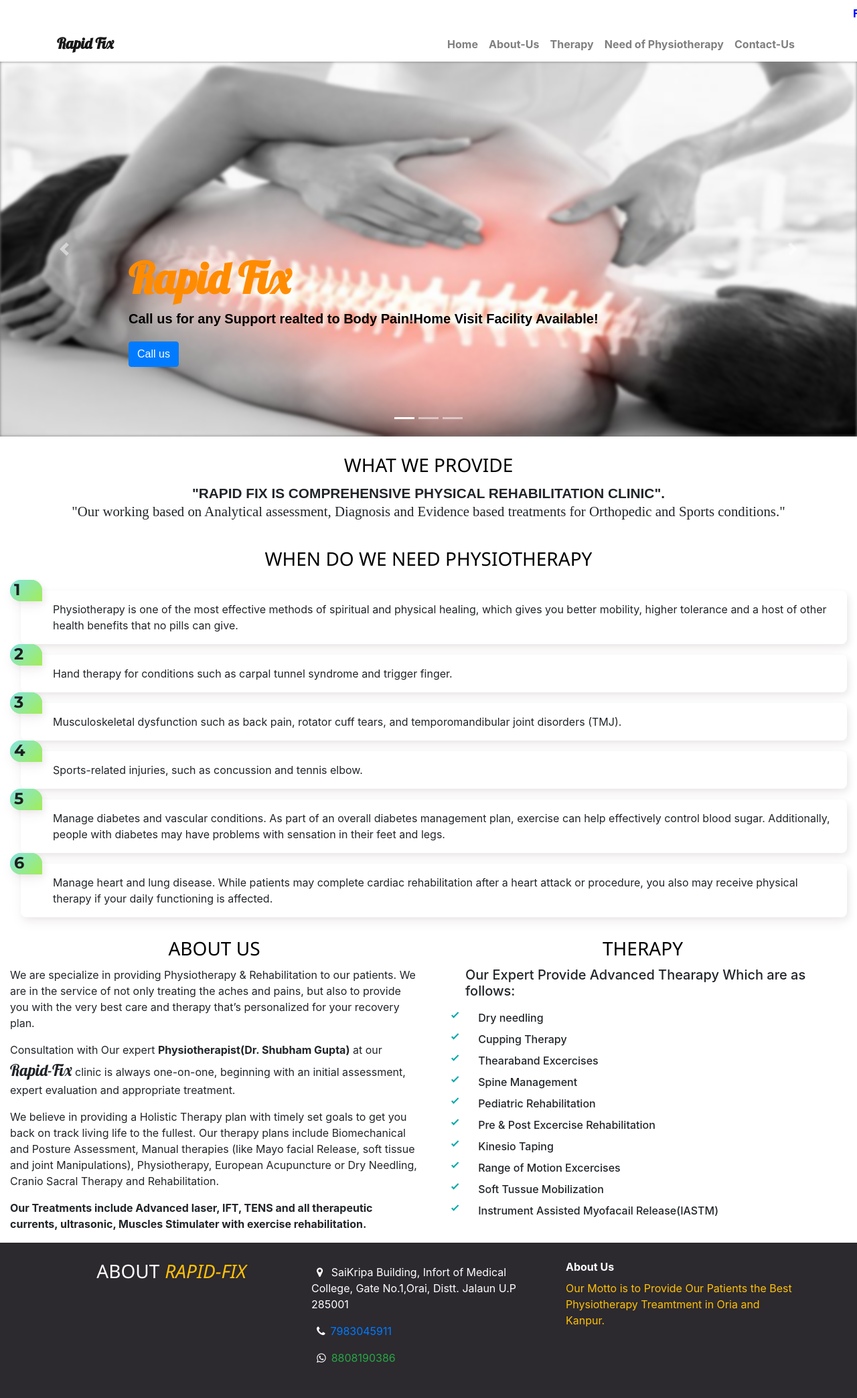
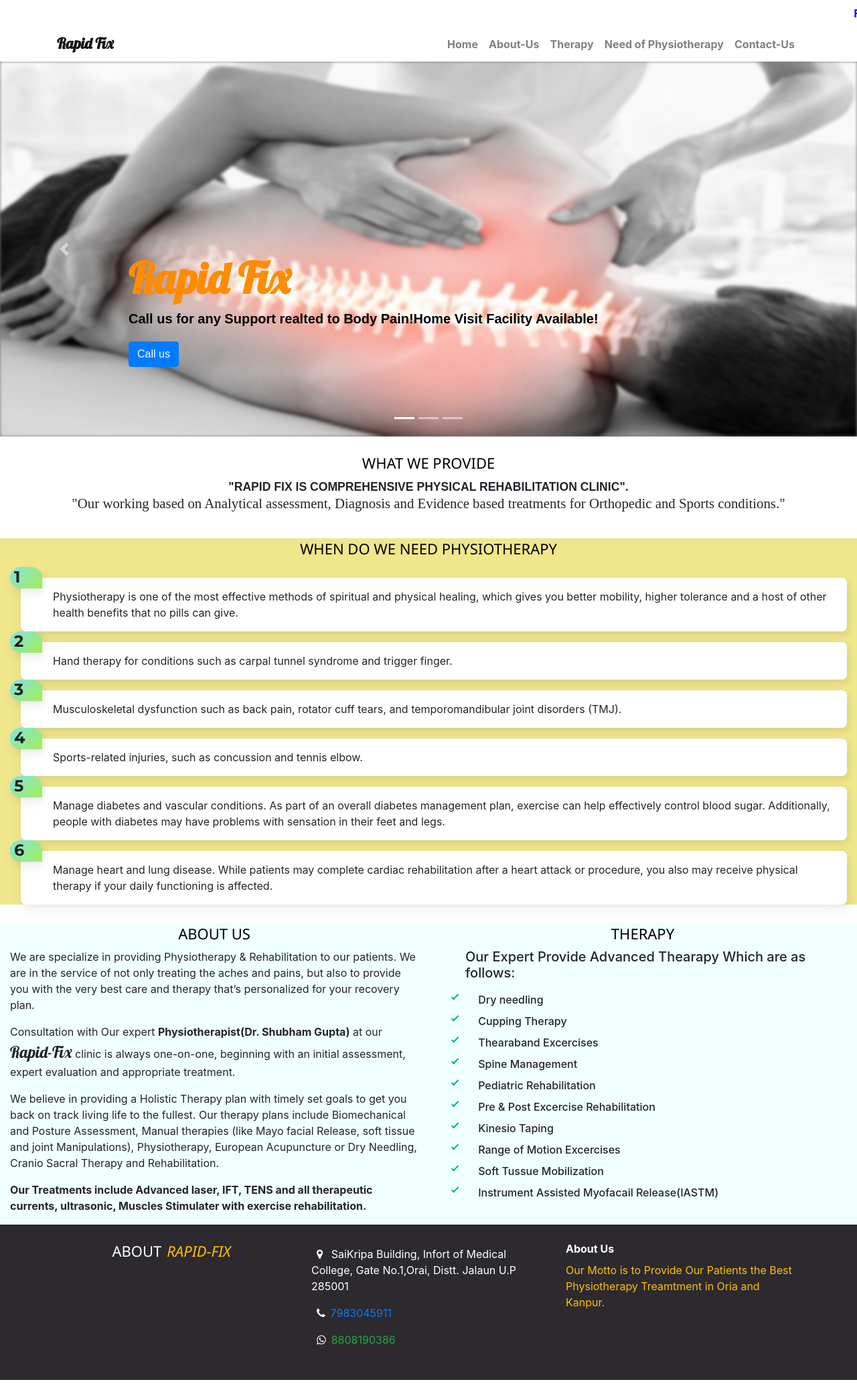
Before and after one commit to vegito-jin/rapidfix, a PHP site: page /index.html in a window 1280 px wide. Shown: the whole page at 67% size. After the commit the page ends 2061 px from the top, so only its background shows below. Run offline with PHP 8.4, Linux system fonts and the light colour scheme; some libraries are stand-ins or nearby versions.

Commit message:
some ui changes

```diff
--- a/css/style.css
+++ b/css/style.css
@@ -1,8 +1,6 @@
 @import url('https://fonts.googleapis.com/css?family=Open+Sans:400,700,800');
 @import url('https://fonts.googleapis.com/css?family=Lobster');
 @import url(https://fonts.googleapis.com/css?family=Montserrat:700|Raleway:400,400i,700,700i);
-
-
 html {
   scroll-behavior: smooth;
   margin: 0;
@@ -10,9 +8,8 @@ html {
   box-sizing: border-box;
   font-family: -apple-system, BlinkMacSystemFont, 'Segoe UI', Roboto, Oxygen, Ubuntu, Cantarell, 'Open Sans', 'Helvetica Neue', sans-serif;
 }
-
 .navbar .navbar-brand {
-  font-family: 'Lobster', cursive;
+  font-family: 'Lobster', cursive !important;
   font-size: 1.4rem;
 }
 .container treatment-sec{
@@ -25,16 +22,13 @@ font-weight: bold;
 font-size: 1rem;
 word-spacing: auto;
 }
-
 .techniques{
   list-style: none;
   text-transform:uppercase;
 }
-
 .navbar a:hover{
   font-weight: 900;
 }
-
 h3{
   text-align: center;
   font-weight: 500;
@@ -42,22 +36,22 @@ h3{
   text-transform: uppercase;
   padding: 2px;
   color: black;
+  font-size: 22px;
 }
 .rapid{
-  font-family: 'lobster','cursive';
+  font-family: 'lobster','cursive' !important;
   font-size: 1.5rem;
   font-weight: 300;
 }
 .quote{
   font-family: sans-serif;
-  font-size: 1.3rem;
+  font-size: 1.1rem;
   font-weight: 600 !important;
   text-align: center;
   margin: 0;
   padding: 0;
   text-transform: uppercase;
 }
-
 .quote2{
   margin-top: 0em !important;
   font-family: 'Times New Roman', Times, serif;
@@ -74,13 +68,11 @@ h3{
   color:blue;
   font-weight: bold;
 }
-
 .top-bar a {
   color:violet;
   text-decoration: none;
   text-transform: uppercase;
 }
-
  .carousel {
   min-width:100%
 }
@@ -92,7 +84,6 @@ h3{
   font-weight: bold;
   font-family: sans-serif;
 }
-
 .carousel-caption h1{
   font-family: 'Lobster', cursive;
   font-size: 4rem;
@@ -102,13 +93,10 @@ h3{
 .carousel-caption p{
   color: black;
 }
-
-
 .carousel-itemsec{
   height: 20rem;
   width: 90%;
 }
-
 .carousel-itemsec > img {
   position: absolute;
   top: 0;
@@ -116,8 +104,6 @@ h3{
   height: 20rem;
   width: 90%;
 }
-
-
 .carousel-item {
   height: 35rem;
   background-color: #777;
@@ -136,7 +122,6 @@ h3{
   font-size: 1.2rem;
   font-family: 'Segoe UI', Tahoma, Geneva, Verdana, sans-serif;
 }
-
 @media (min-width: 40em) {
 
   .carousel-caption p {
@@ -145,11 +130,9 @@ h3{
     line-height: 1.4;
   }
 }
-
 ol.gradient-list > li, ol.gradient-list > li::before {
   box-shadow: 0.25rem 0.25rem 0.6rem rgba(0, 0, 0, 0.05), 0 0.5rem 1.125rem rgba(75, 0, 0, 0.05);
 }
-
 ol.gradient-list {
   counter-reset: gradient-counter;
   list-style: none;
@@ -187,7 +170,6 @@ ol.gradient-list > li::before {
   padding-left: 5px;
   font-family: Montserrat;
 }
-
 .img-fluid{
   border-radius: 50px !important;
 }
@@ -196,14 +178,12 @@ ol.gradient-list > li::before {
   padding-left: 1.2rem;
   font-weight: 500;
 }
-
 .check-list li {
   position: relative;
   list-style-type: none;
   padding-left: 2.5rem;
   margin-bottom: 0.5rem;
 }
-
 .check-list li:before {
     content: '';
     display: block;
--- a/index.html
+++ b/index.html
@@ -103,8 +103,7 @@
           <p class="quote2">"Our working based on Analytical assessment, Diagnosis and Evidence based treatments for Orthopedic and Sports conditions."</p>
           <br>
         </div>
-
-<div class="container-fluid" id="whydo">
+<div class="container-fluid" id="whydo" style="background-color: khaki;">
   <h3>When Do We Need Physiotherapy</h3>
   <ol class="gradient-list">
     <li>Physiotherapy is one of the most effective methods of spiritual and physical healing, which gives you better mobility, higher tolerance and a host of other health benefits that no pills can give.</li>
@@ -115,8 +114,7 @@
     <li>Manage heart and lung disease. While patients may complete cardiac rehabilitation after a heart attack or procedure, you also may receive physical therapy if your daily functioning is affected.</li>
   </ol>
   </div>
-
-<div class="container-fluid">
+<div class="container-fluid" style="background-color:azure;">
   <div class="row">
     <div class="container col-md-6 col-sm-12" id="about-sec">
       <h3>About Us</h3>
@@ -152,12 +150,10 @@ soft tissue and joint Manipulations), Physiotherapy, European Acupuncture or Dry
   <div class="container" id="contact">
       <div class="row ">
           <div class="col-md-4 text-center text-md-left ">
-
               <div class="py-0">
                   <h3 class="my-4 text-white">About<span class="mx-2 font-italic text-warning">Rapid-Fix</span></h3>
                   </div>
           </div>
-
           <div class="col-md-4 text-white text-center text-md-left ">
               <div class="py-2 my-4">
                   <div>
```
